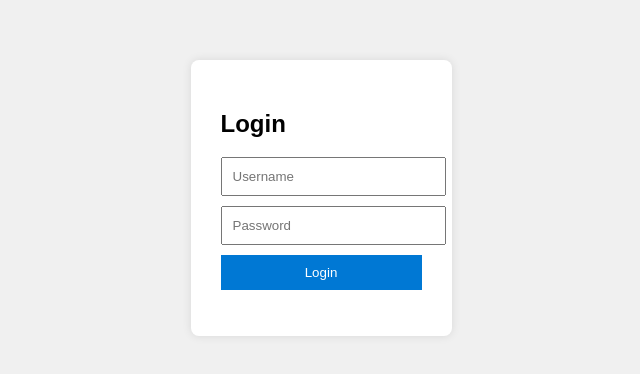
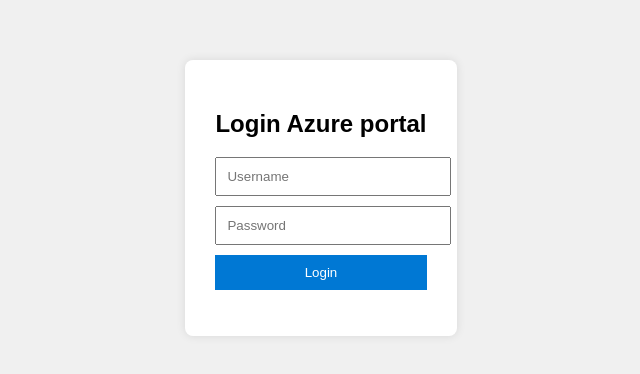
Before and after one commit to SaifRiaz3256/azure-app-deploy, a plain HTML site: page index.html in a window 1280 px wide. Shown: the part 210-584 px from the top of the page, without its empty margins (319-959 px from the left). Drawn offline with Linux system fonts and the light colour scheme.

Commit message:
Update index.html

```diff
--- a/index.html
+++ b/index.html
@@ -8,7 +8,7 @@
 </head>
 <body>
   <div class="login-container">
-    <h2>Login</h2>
+    <h2>Login Azure portal</h2>
     <form id="loginForm">
       <input type="text" id="username" placeholder="Username" required />
       <input type="password" id="password" placeholder="Password" required />
```
